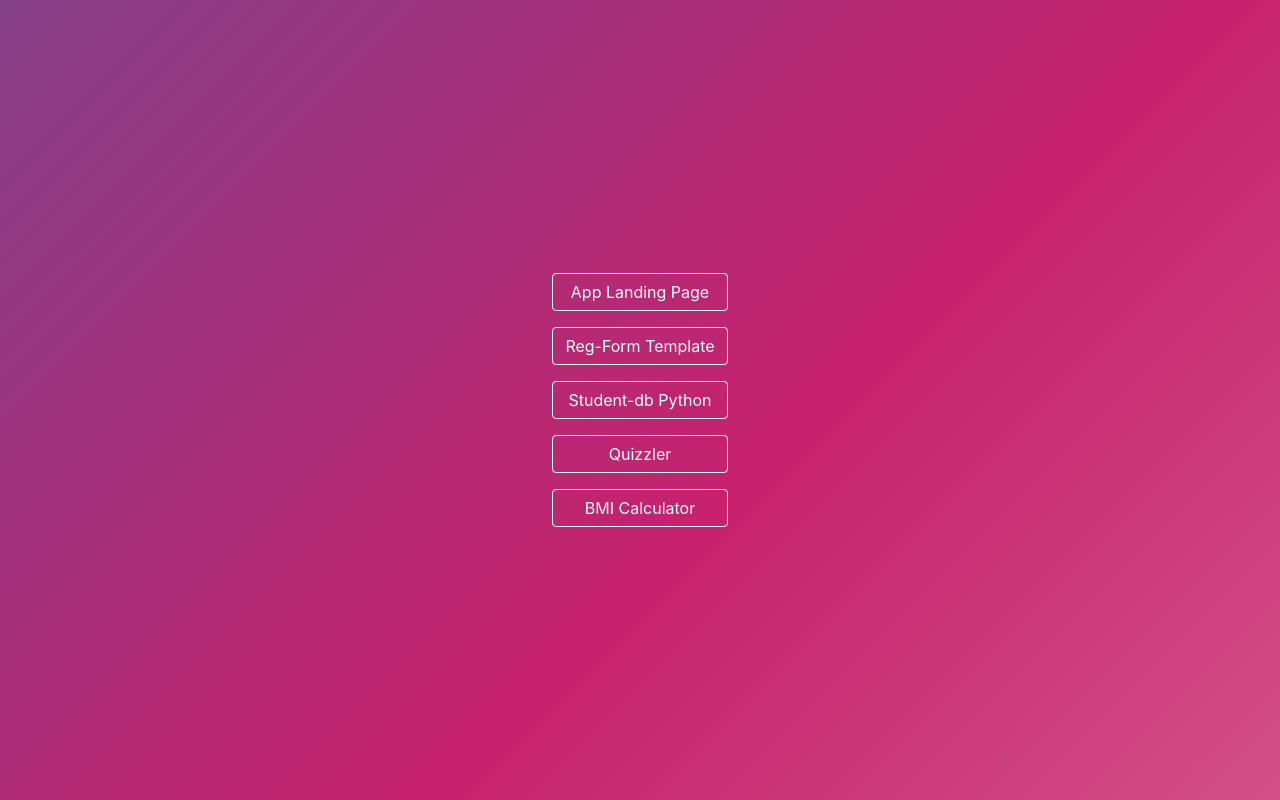
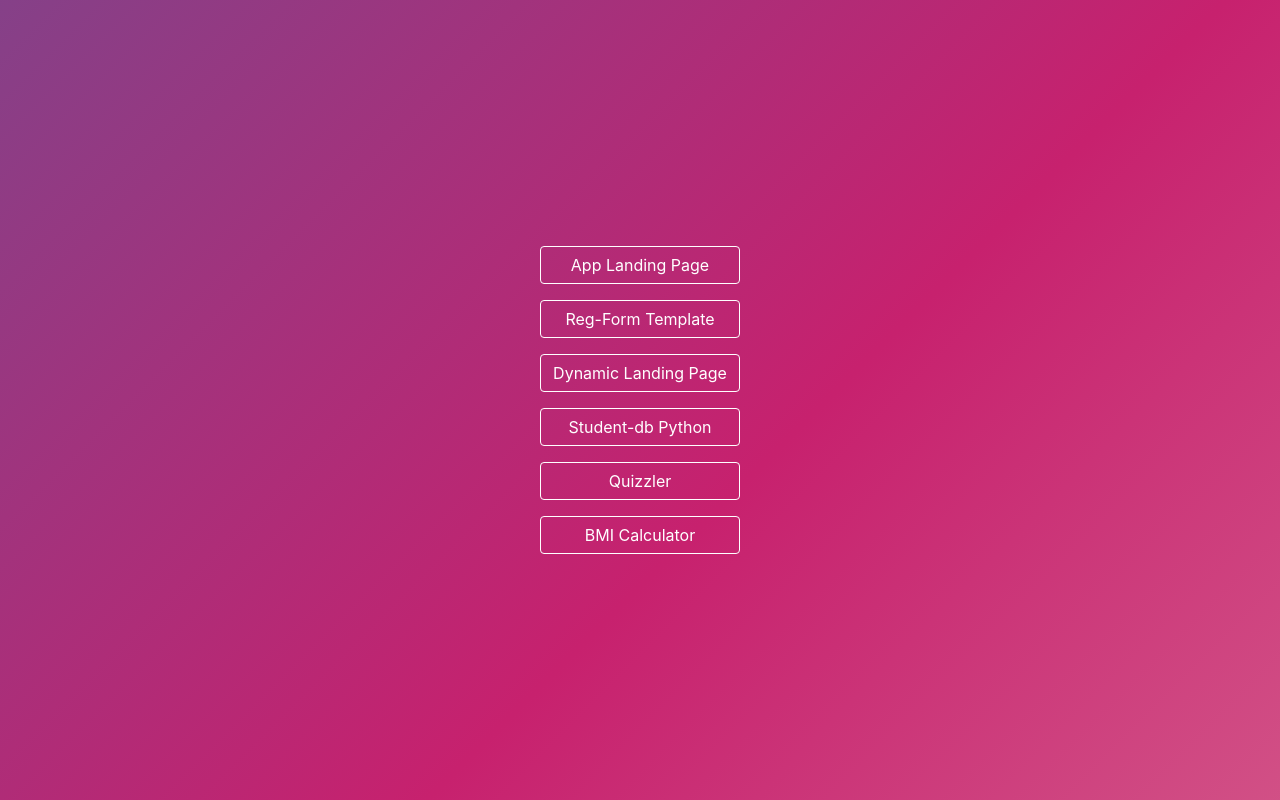
Before and after one commit to purnamahesh/HTML-CSS-Templates, a plain HTML site: page index.html in a window 1280 px wide. Drawn offline with Linux system fonts and the light colour scheme.

Commit message:
Update index.html

```diff
--- a/index.html
+++ b/index.html
@@ -53,6 +53,7 @@
         <div class="col justify-content-center" id="con">
             <div class="row"><a class="btn btn-primary" href="./Xylophone/index.html">App Landing Page</a></div>
             <div class="row"><a class="btn btn-primary" href="./Reg-form-1/index.html">Reg-Form Template</a></div>
+            <div class="row"><a class="btn btn-primary" href="./dynamic landing page/index.html">Dynamic Landing Page</a></div>
             <div class="row"><a class="btn btn-primary" href="https://purnamahesh.github.io/Student_Database/">Student-db Python</a></div>
             <div class="row"><a class="btn btn-primary" href="">Quizzler</a></div>
             <div class="row"><a class="btn btn-primary" href="">BMI Calculator</a></div>
```
